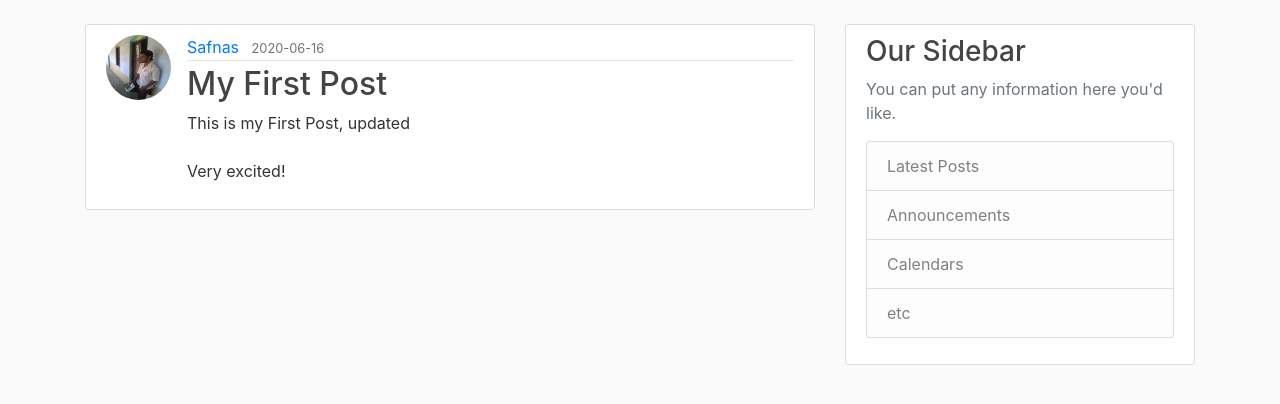
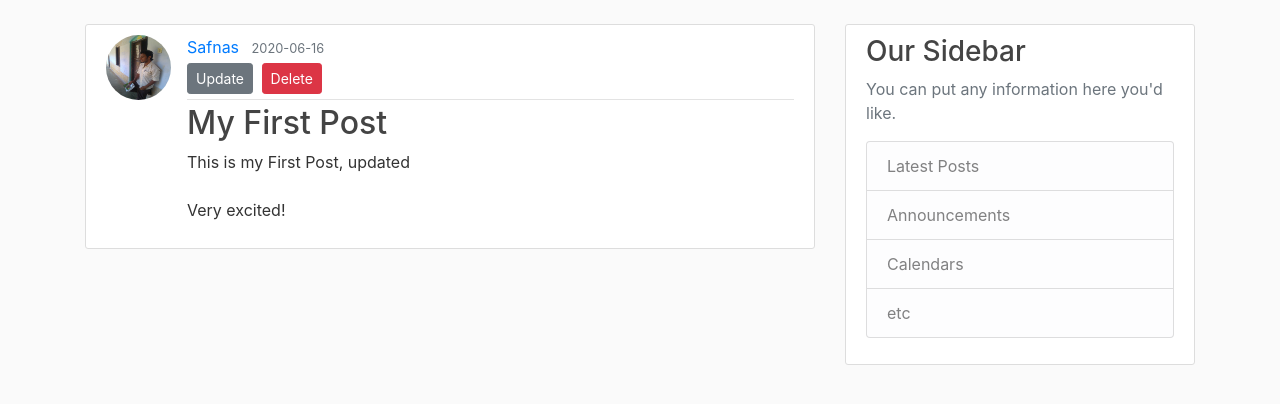
Before and after one commit to SafNaaz/flask_blog, a Flask app: page /post/1 in a window 1280 px wide. Shown: the part 56-460 px from the top of the page. Run offline with Flask 2, Linux system fonts and the light colour scheme; a user stored in the database is signed in; data comes from the database, SQL or seed files in the repository; both versions use the stored data as it was after the commit; some libraries are stand-ins or nearby versions.

Commit message:
Deleting post and modal

```diff
--- a/Flask_blog/flaskblog/routes.py
+++ b/Flask_blog/flaskblog/routes.py
@@ -117,3 +117,14 @@ def update_post(post_id):
         form.title.data = post.title
         form.content.data = post.content
     return render_template('create_post.html', title='Update Post', form=form, legend = 'Update post')
+
+@app.route('/post/<int:post_id>/delete', methods=['POST'])
+@login_required
+def delete_post(post_id):
+    post = Post.query.get_or_404(post_id)
+    if post.author != current_user:
+        abort(403)
+    db.session.delete(post)
+    db.session.commit()
+    flash('Your Post has been deleted!', 'success')
+    return redirect(url_for('home'))
--- a/Flask_blog/flaskblog/templates/post.html
+++ b/Flask_blog/flaskblog/templates/post.html
@@ -7,10 +7,35 @@
         <div class="article-metadata">
         <a class="mr-2" href="#">{{ post.author.username }}</a>
         <small class="text-muted">{{ post.date_posted.strftime('%Y-%m-%d') }}</small>
+        {% if post.author == current_user%}
+            <div>
+                <a href="{{url_for('update_post', post_id = post.id)}}" class="btn btn-secondary btn-sm mt-1 mb-1">Update</a>
+                <button class="btn btn-danger btn-sm m-1" data-toggle="modal" data-target="#deleteModal">Delete</button>
+            </div>
+        {% endif %}
         </div>
         <h2 class="article-title">{{ post.title }}</a></h2>
         <p class="article-content">{{ post.content }}</p>
     </div>
 </article>
 
+<div class="modal fade" id="deleteModal" tabindex="-1" role="dialog" aria-labelledby="deleteModalLabel" aria-hidden="true">
+    <div class="modal-dialog" role="document">
+      <div class="modal-content">
+        <div class="modal-header">
+          <h5 class="modal-title" id="deleteModalLabel">Delete Post?</h5>
+          <button type="button" class="close" data-dismiss="modal" aria-label="Close">
+            <span aria-hidden="true">&times;</span>
+          </button>
+        </div>
+        <div class="modal-footer">
+          <button type="button" class="btn btn-secondary" data-dismiss="modal">Close</button>
+          <form action="{{url_for('delete_post', post_id=post.id)}}" method="POST">
+              <input type="submit" value="Delete" class="btn btn-danger">
+          </form>
+        </div>
+      </div>
+    </div>
+  </div>
+
 {% endblock content %}
```
Also changed, not shown: Flask_blog/flaskblog/site.db.
